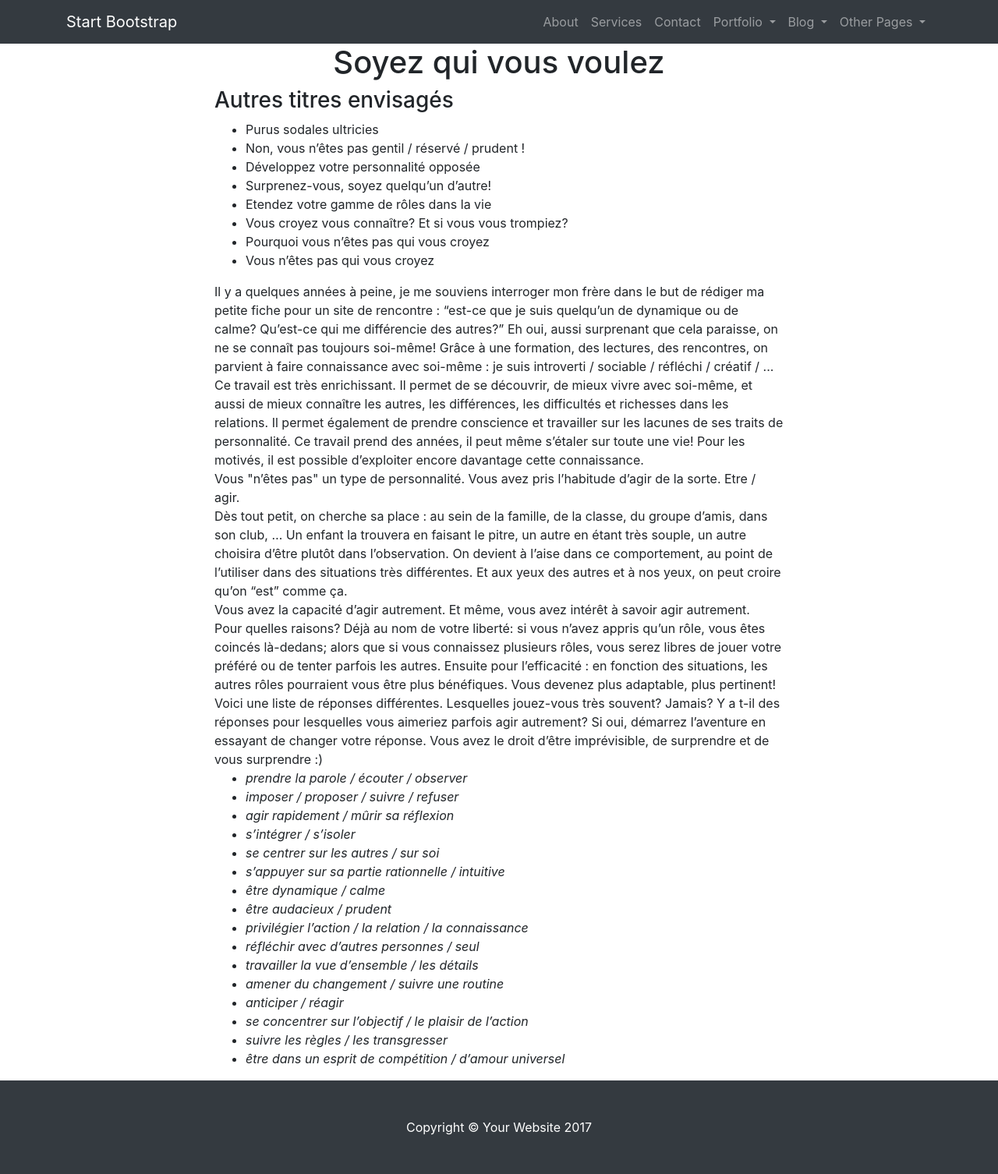
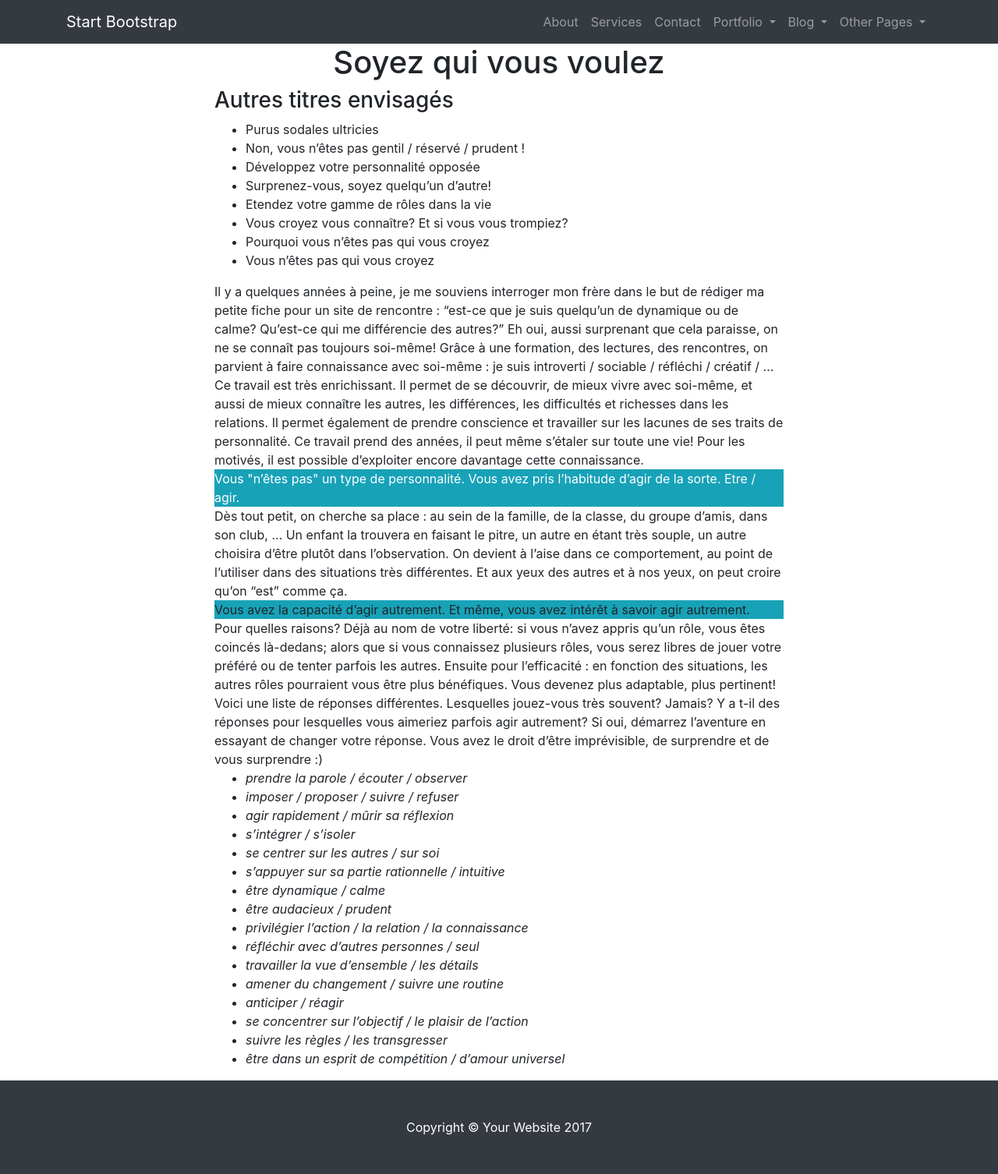
Before and after one commit to OrgaEvolutions/Nathoup.github.io, a Jekyll site: the page built from articles/personnalite.html, in a window 1280 px wide. Shown: the whole page at 78% size. Built offline with Jekyll 4.4.1, drawn with Linux system fonts in a browser that asks for light colours.

Commit message:
Update personnalite.html

```diff
--- a/articles/personnalite.html
+++ b/articles/personnalite.html
@@ -23,10 +23,10 @@ Ce travail est très enrichissant. Il permet de se découvrir, de mieux vivre av
 Ce travail prend des années, il peut même s’étaler sur toute une vie!
 
 Pour les motivés, il est possible d’exploiter encore davantage cette connaissance.
-<div class="{{ layout.passage_important }}">Vous "n’êtes pas" un type de personnalité. Vous avez pris l’habitude d’agir de la sorte. Etre / agir.</div>
+<div class="{{ layout.class_passage_important }}">Vous "n’êtes pas" un type de personnalité. Vous avez pris l’habitude d’agir de la sorte. Etre / agir.</div>
 Dès tout petit, on cherche sa place : au sein de la famille, de la classe, du groupe d’amis, dans son club, … Un enfant la trouvera en faisant le pitre, un autre en étant très souple, un autre choisira d’être plutôt dans l’observation. On devient à l’aise dans ce comportement, au point de l’utiliser dans des situations très différentes. Et aux yeux des autres et à nos yeux, on peut croire qu’on “est” comme ça.
 
-<div class={{ layout.passage_important }}>Vous avez la capacité d’agir autrement. Et même, vous avez intérêt à savoir agir autrement.</div>
+<div class={{ layout.class_passage_important }}>Vous avez la capacité d’agir autrement. Et même, vous avez intérêt à savoir agir autrement.</div>
 Pour quelles raisons?
 Déjà au nom de votre liberté: si vous n’avez appris qu’un rôle, vous êtes coincés là-dedans; alors que si vous connaissez plusieurs rôles, vous serez libres de jouer votre préféré ou de tenter parfois les autres.
 Ensuite pour l’efficacité : en fonction des situations, les autres rôles pourraient vous être plus bénéfiques. Vous devenez plus adaptable, plus pertinent!
```
